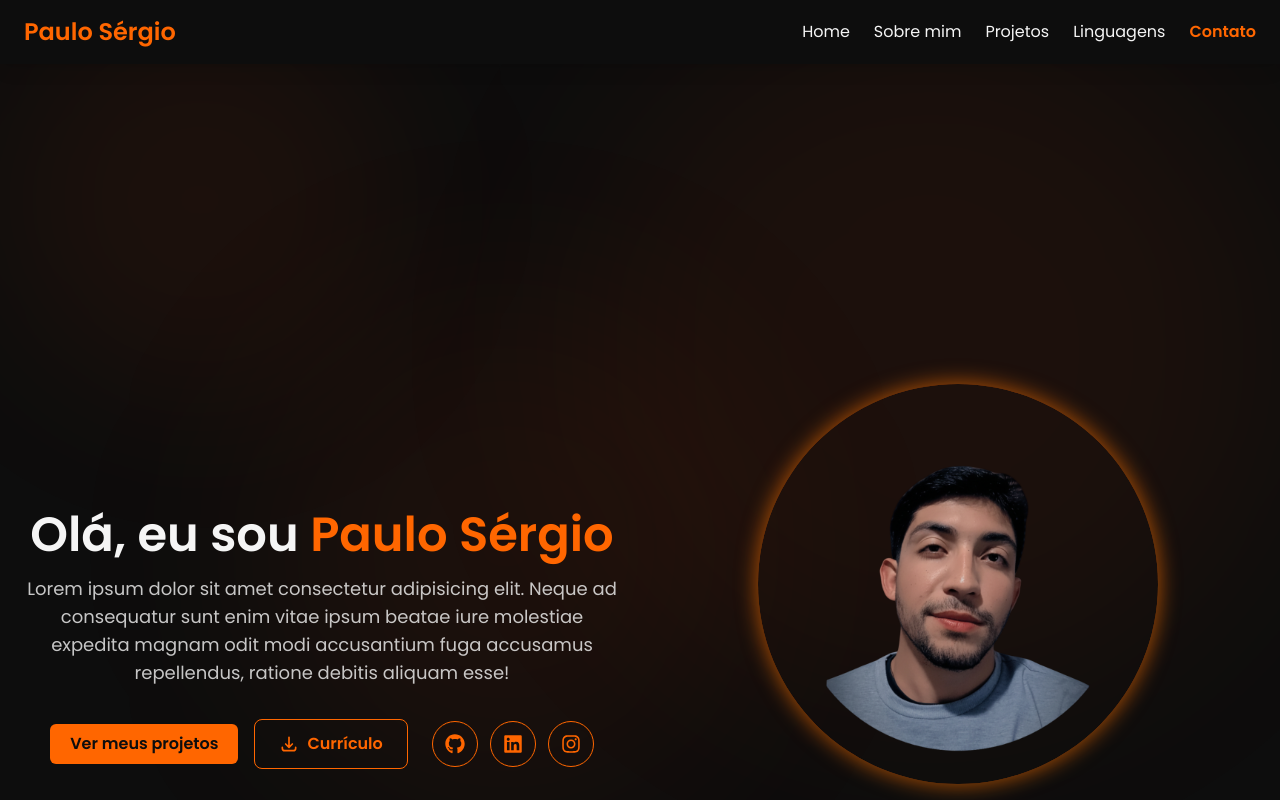
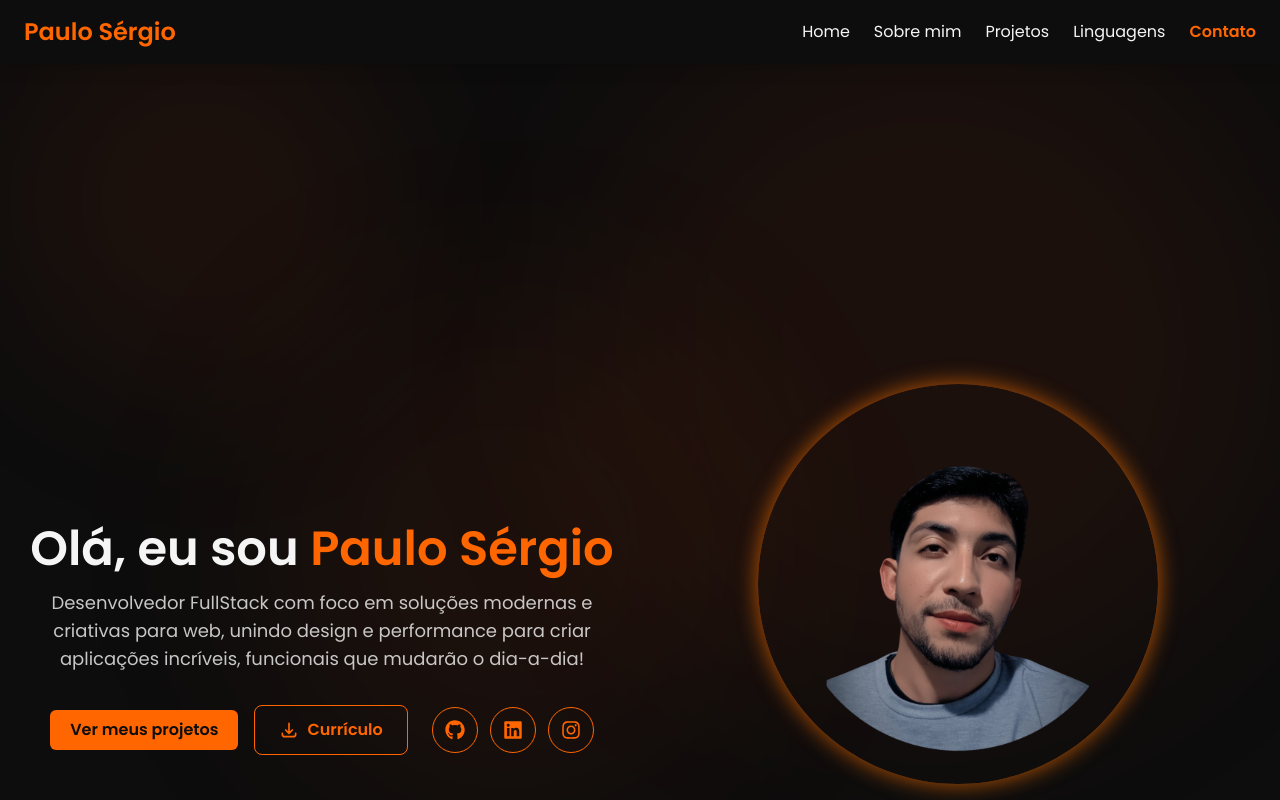
Before and after one commit to PauloSsF24/my-portfolio, a Next.js app: page / in a window 1280 px wide. Shown: the top 800 px of the page. Built offline with nearby package versions, Linux system fonts and the light colour scheme.

Commit message:
Mudando informação na homesection

```diff
--- a/app/components/HomeSection.tsx
+++ b/app/components/HomeSection.tsx
@@ -33,10 +33,7 @@ export default function HomeSection() {
             Olá, eu sou <span className="text-primary">Paulo Sérgio</span>
           </h1>
           <p className="max-w-2xl lg:text-lg text-light/80 mt-4">
-            Lorem ipsum dolor sit amet consectetur adipisicing elit. Neque ad
-            consequatur sunt enim vitae ipsum beatae iure molestiae expedita
-            magnam odit modi accusantium fuga accusamus repellendus, ratione
-            debitis aliquam esse!
+            Desenvolvedor FullStack com foco em soluções modernas e criativas para web, unindo design e performance para criar aplicações incríveis, funcionais que mudarão o dia-a-dia!
           </p>
 
           {/* BOTÕES */}
```
